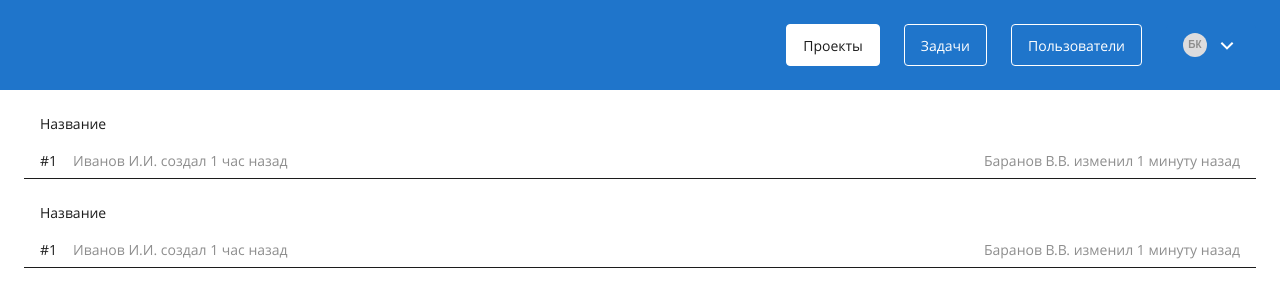
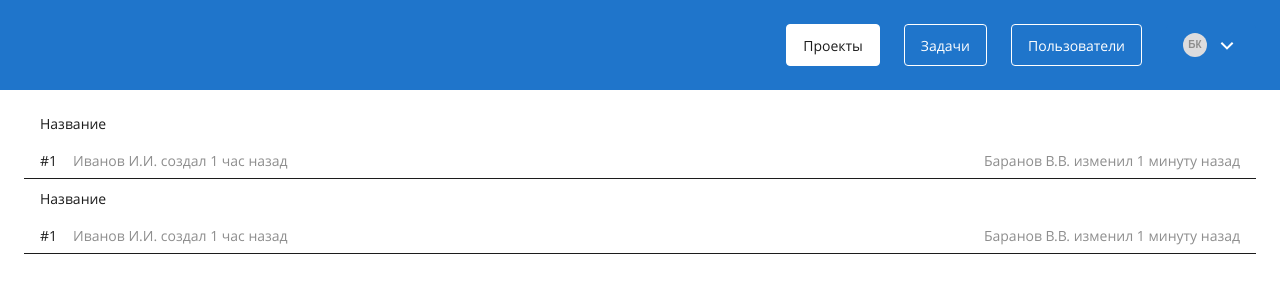
Before and after one commit to BKonstantine/task_management_system, a Vue app: page /projects in a window 1280 px wide. Shown: the top 300 px of the page. Built offline with nearby package versions, Linux system fonts and the light colour scheme.

Commit message:
refactor: Внести изменения в ProjectList и PrjectItem

```diff
--- a/src/components/UI/ProjectItem.vue
+++ b/src/components/UI/ProjectItem.vue
@@ -1,5 +1,5 @@
 <template>
-  <div class="project-item pointer" @click="hideAll">
+  <li class="project-item pointer" @click="hideAll">
     <div class="project-item__container">
       <p class="project-item__title">{{ projectData.title }}</p>
       <div class="project-item__footer">
@@ -29,7 +29,7 @@
       </ButtonIcon>
       <DropDown v-show="dropDown" :items="dropDownList" :checkLastItem="true" />
     </div>
-  </div>
+  </li>
 </template>
 
 <script>
@@ -84,6 +84,7 @@ export default {
 
 <style lang="scss" scoped>
 .project-item {
+  list-style: none;
   padding: 0 16px 8px 16px;
   height: 100%;
   max-height: 65px;
--- a/src/views/ProjectList.vue
+++ b/src/views/ProjectList.vue
@@ -1,10 +1,13 @@
 <template>
   <PageContainer>
-    <ProjectItem
-      :projectData="item"
-      :key="index"
-      v-for="(item, index) in projectData"
-    />
+    <ul class="project-list">
+      <ProjectItem
+        :projectData="item"
+        :key="index"
+        v-for="(item, index) in projectData"
+      />
+    </ul>
+
     <!-- <ProjectStopper /> -->
   </PageContainer>
 </template>
@@ -42,4 +45,9 @@ export default {
 };
 </script>
 
-<style lang="scss" scoped></style>
+<style lang="scss" scoped>
+.project-list {
+  height: 100%;
+  @include flex-setting(column, _, _, 10px);
+}
+</style>
```
